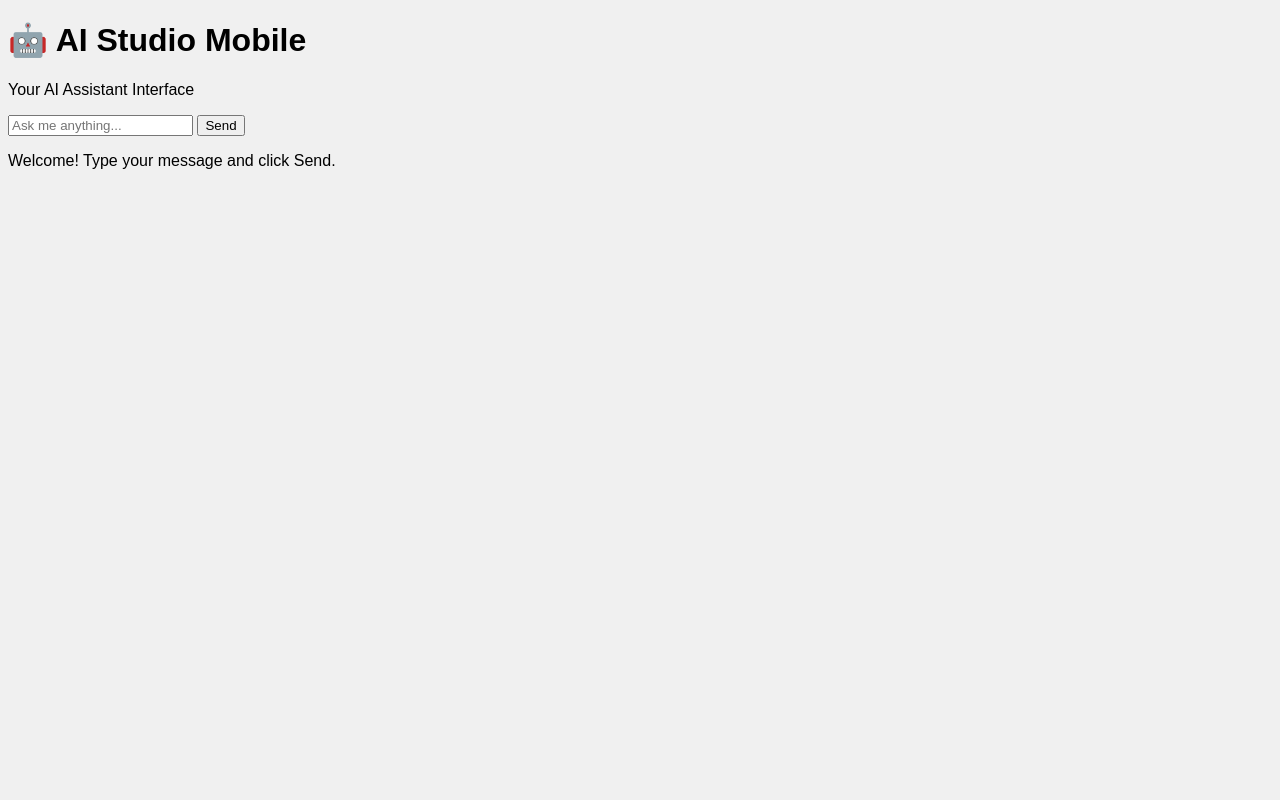
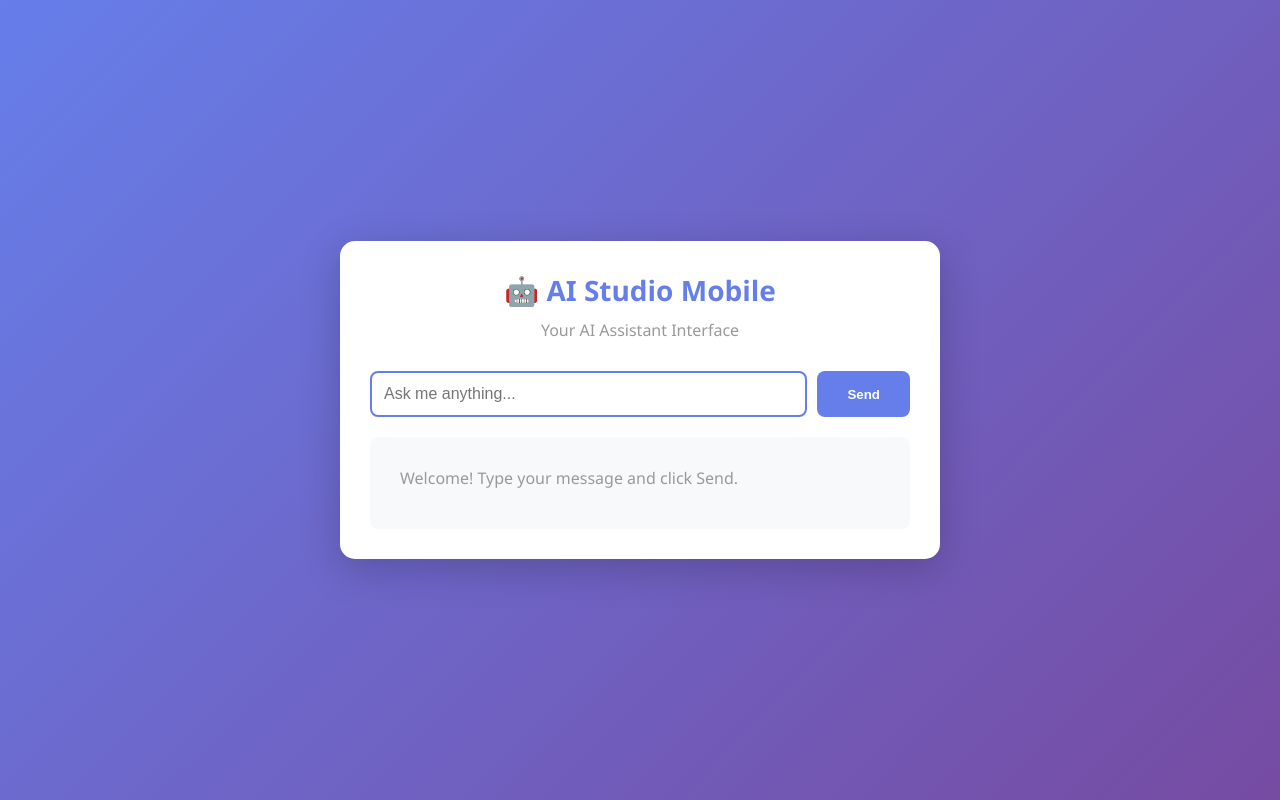
Before and after one commit to permargh/Ai-studio-mobile, a website: page index.html in a window 1280 px wide. Drawn offline with Linux system fonts and the light colour scheme.

Commit message:
Revamp styles for body and add new styles

```diff
--- a/styles.css
+++ b/styles.css
@@ -1,4 +1,82 @@
+* {
+    margin: 0;
+    padding: 0;
+    box-sizing: border-box;
+}
+
 body {
-    background-color: #f0f0f0;
-    font-family: Arial, sans-serif;
+    background: linear-gradient(135deg, #667eea 0%, #764ba2 100%);
+    font-family: 'Segoe UI', Tahoma, Geneva, Verdana, sans-serif;
+    min-height: 100vh;
+    display: flex;
+    justify-content: center;
+    align-items: center;
+    padding: 20px;
 }
+
+.container {
+    background: white;
+    border-radius: 15px;
+    padding: 30px;
+    width: 100%;
+    max-width: 600px;
+    box-shadow: 0 10px 40px rgba(0, 0, 0, 0.2);
+}
+
+h1 {
+    color: #667eea;
+    text-align: center;
+    margin-bottom: 10px;
+    font-size: 28px;
+}
+
+.subtitle {
+    text-align: center;
+    color: #999;
+    margin-bottom: 30px;
+}
+
+.input-section {
+    display: flex;
+    gap: 10px;
+    margin-bottom: 20px;
+}
+
+input {
+    flex: 1;
+    padding: 12px;
+    border: 2px solid #667eea;
+    border-radius: 8px;
+    font-size: 16px;
+}
+
+button {
+    padding: 12px 30px;
+    background: #667eea;
+    color: white;
+    border: none;
+    border-radius: 8px;
+    cursor: pointer;
+    font-weight: bold;
+}
+
+button:hover {
+    background: #764ba2;
+}
+
+.output-section {
+    background: #f8f9fa;
+    padding: 20px;
+    border-radius: 8px;
+    max-height: 400px;
+    overflow-y: auto;
+}
+
+.output-section p {
+    margin-bottom: 10px;
+    padding: 10px;
+}
+
+.welcome {
+    color: #999;
+    }
```
